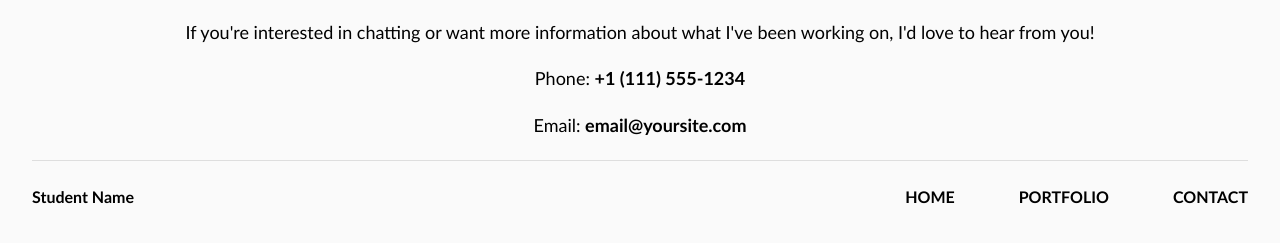
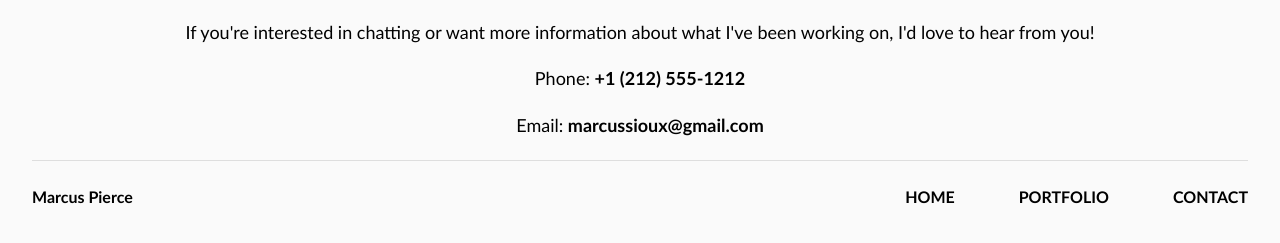
Before and after one commit to MarcusSioux/Responsive-Layout-Project, a plain HTML site: page index.html in a window 1280 px wide. Shown: the part 1509-1752 px from the top of the page. Drawn offline with Linux system fonts and the light colour scheme.

Commit message:
Minor fix

```diff
--- a/index.html
+++ b/index.html
@@ -66,15 +66,15 @@
     <div class="contact" id="contact">
       <h3>CONTACT</h3>
       <p>If you're interested in chatting or want more information about what I've been working on, I'd love to hear from you!</p>
-      <p>Phone: <strong>+1 (111) 555-1234</strong></p>
-      <p class="email">Email: <strong>email@yoursite.com</strong></p>
+      <p>Phone: <strong>+1 (212) 555-1212</strong></p>
+      <p class="email">Email: <strong>marcussioux@gmail.com</strong></p>
     </div>
   </main>
 
   <footer>
     <div class="footer-nav">
       <ul class="secondary-nav">
-        <li class="footer-name">Student Name</li>
+        <li class="footer-name">Marcus Pierce</li>
         <li class="top"><a href="#home">BACK TO TOP</a></li>
         <li class="bottom-nav"><a href="#home">HOME</a></li>
         <li class="bottom-nav"><a href="#portfolio">PORTFOLIO</a></li>
```
